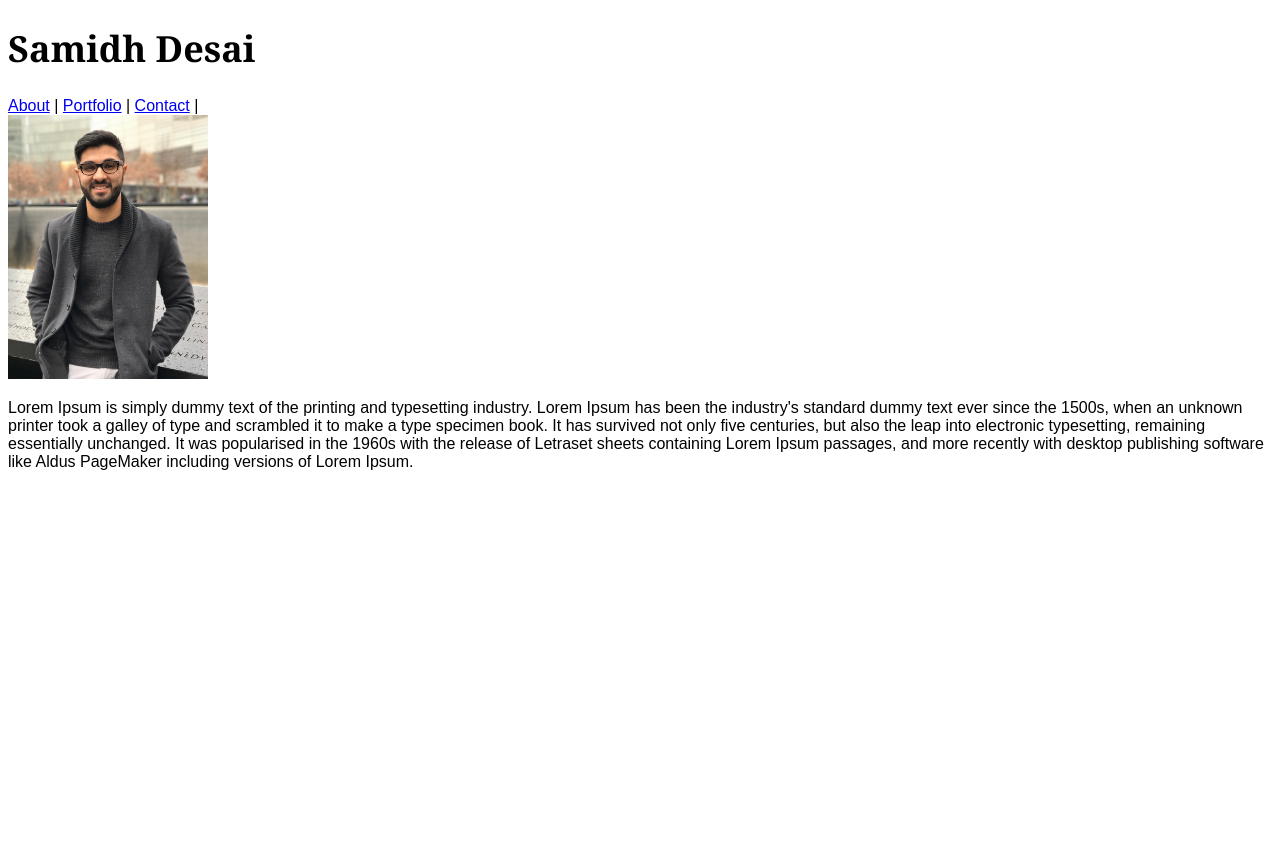
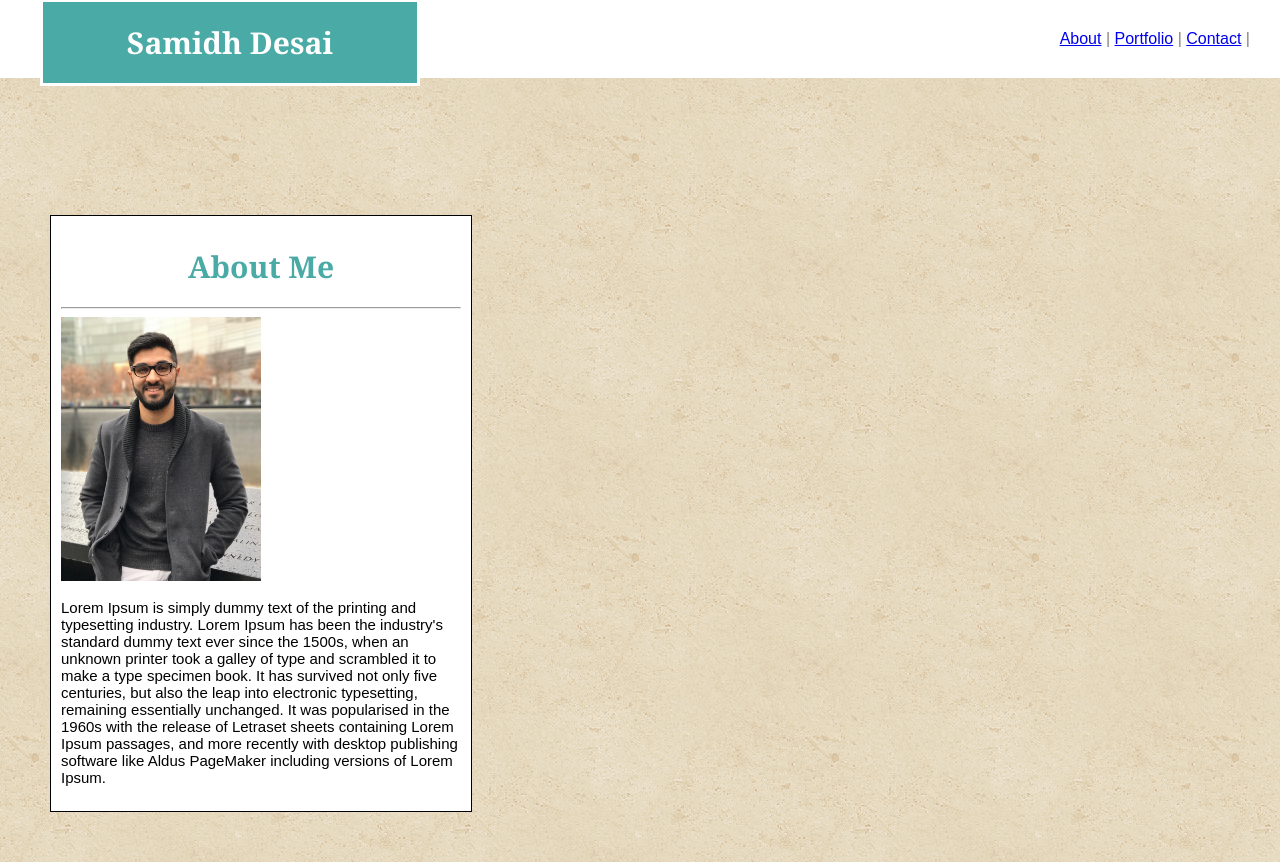
Before and after one commit to SamDesai333/Basic-Portfolio, a plain HTML site: page index.html in a window 1280 px wide. Before the commit the page ends 800 px from the top, so only its background shows below. Drawn offline with Linux system fonts and the light colour scheme.

Commit message:
Updated html and css with some design for About page

```diff
--- a/assets/CSS/style.css
+++ b/assets/CSS/style.css
@@ -1,16 +1,55 @@
 body {
+    background:url("../Images/Vintage.png");
+    margin:0;
 
 }
 
 .Header {
     font-family: Georgia, 'Times New Roman', Times, serif;
-    font-size: 18px;
+    font-size: 15px;
+    border-style:solid;
+    border-width:.2px #cccccc;
+    margin-right:900px;
+    text-align: left;
+    background-color: #4aaaa5;
+    color:#ffffff;
+    text-align: center;
+    position: relative;
+    left:40px;
+    bottom:79px;
 }
 
 .NavBar {
     font-family: Arial, Helvetica, sans-serif;
+    padding:30px;
+    text-align: right;
+    position: relative;
+    background:#ffffff;
+    color:grey;
+}
+
+.HeadingInAboutMe {
+    font-family: Georgia, 'Times New Roman', Times, serif;
+    font-size: 15px;
+    color: #4aaaa5;
+    text-align: center;
 }
 
 .AboutMeSection {
-    font-family: Arial, Helvetica, sans-serif;
+    font-family:Arial, Helvetica, sans-serif;
+    font-size: 15px;
+    border-style: solid;
+    border-width: thin rgb(3, 3, 3);
+    border-bottom-width:thin;
+    border-top-width:thin;
+    border-left-width:thin;
+    border-right-width:thin;
+    width:400px;
+    padding:10px;
+    margin:50px;
+    float: left;
+    background: #ffffff;
+    padding-bottom:10px;
+
+
 }
--- a/index.html
+++ b/index.html
@@ -6,17 +6,26 @@
     <link rel="stylesheet" type="text/css" href="assets/CSS/style.css">
 </head>
 
-<body>
-    <div class="Header">
-        <h1>Samidh Desai</h1>
-    </div>
+<body >
+
     <div class="NavBar">
         <a href="/About/">About</a> |
         <a href="/Portfolio/">Portfolio</a> |
         <a href="/Contact/">Contact</a> |
     </div>
-    <div class="AboutMeSection">
-        <div class="MyImage">
+
+    <div class="Header">
+            <h1>Samidh Desai</h1>
+    </div>
+
+    <div class="AboutMeSection" >
+
+        <div class="HeadingInAboutMe">
+            <h1>About Me</h1>
+        </div>
+        <hr>
+
+        <div class="AboutMeImage">
             <img src="assets/Images/MyPicture.jpg" src "Thats Me!" width="200" height="auto">
         </div>
         <p>Lorem Ipsum is simply dummy text of the printing and typesetting industry. Lorem Ipsum has been the industry's standard
@@ -25,9 +34,10 @@
             essentially unchanged. It was popularised in the 1960s with the release of Letraset sheets containing Lorem Ipsum
             passages, and more recently with desktop publishing software like Aldus PageMaker including versions of Lorem
             Ipsum.</p>
+
     </div>
 
-    <div class="ConnectWithMeSection">
+    <div class="SideBar">
 
     </div>
 
```
Also changed, not shown: assets/Images/Vintage.png (added), 3 other files.
